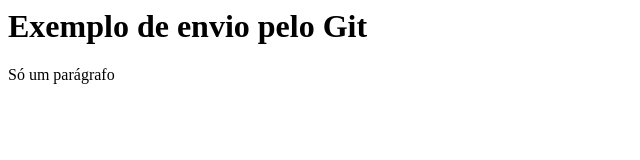
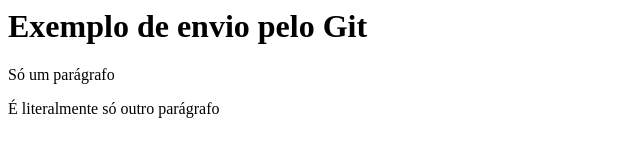
Before and after one commit to jennifer-pereira-maria/CordovaProjeto, a plain HTML site: page index.html in a window 1280 px wide. Shown: the whole page, without its empty margins (0-640 px from the left). Drawn offline with Linux system fonts and the light colour scheme.

Commit message:
Um paragrafo foi adicionado

```diff
--- a/index.html
+++ b/index.html
@@ -5,5 +5,6 @@
 <body>
     <h1>Exemplo de envio pelo Git</h1>
     <p>Só um parágrafo</p>
+    <p>É literalmente só outro parágrafo</p>
 </body>
 </html>
```
